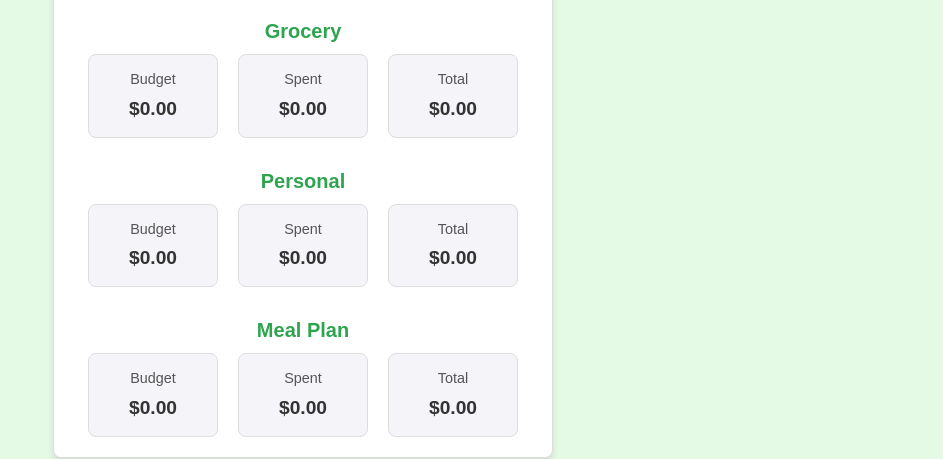
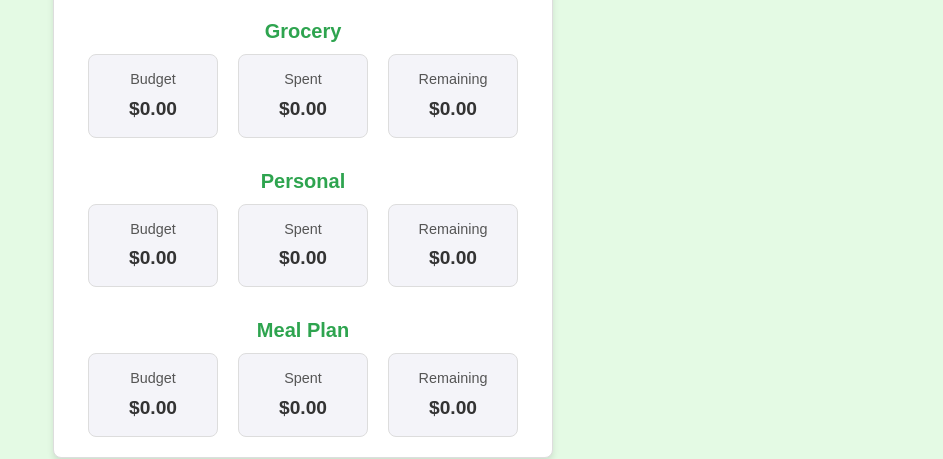
Before and after one commit to BLopez04/FoodLife, a React (Vite) app in the folder packages/react-frontend/: page /overview in a window 1280 px wide. Shown: the part 261-720 px from the top of the page, without its empty margins (337-1280 px from the left). Built offline with nearby package versions, Linux system fonts and the light colour scheme; no server answers.

Commit message:
rename total to remaining

```diff
--- a/packages/react-frontend/src/Overview.jsx
+++ b/packages/react-frontend/src/Overview.jsx
@@ -90,10 +90,11 @@ function Overview() {
 
       switch(activeTab) {
 	case "Today": return rows.filter((row) => {return row.date === now.toISOString().split("T")[0]})
-	case "Month": return rows.filter((row) =>
-	{return row.date.substring(6, 8) === now.toISOString().split("T")[0].substring(6, 8)})
-	case "Week": return rows.filter((row) => {const date = new Date(row.date);
-	return date > firstDayOfWeek && date < lastDayOfWeek })
+	case "Month": return rows.filter((row) => {
+	  return row.date.substring(6, 8) === now.toISOString().split("T")[0].substring(6, 8)})
+	  case "Week": return rows.filter((row) => { const date = new Date(row.date);
+	  return date > firstDayOfWeek && date < lastDayOfWeek
+	})
       }
     })
 
@@ -131,7 +132,7 @@ function Overview() {
 	    <span>${(spent).toFixed(2)}</span>
 	  </div>
 	  <div className="value-box">
-	    <p>Total</p>
+	    <p>Remaining</p>
 	    <span>${(budget - spent).toFixed(2)}</span>
 	  </div>
 	</div>
```
